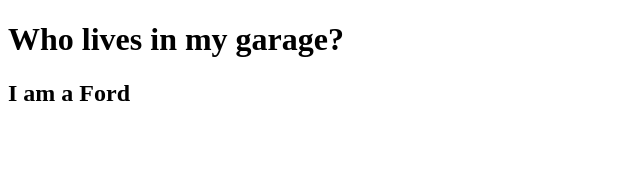
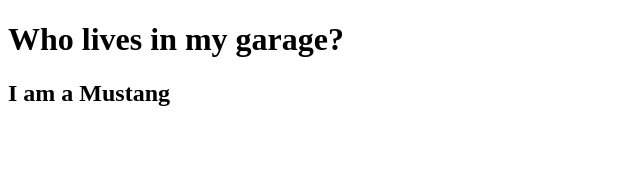
Before and after one commit to mmdmthr/learn-react, a React (Create React App) app: page / in a window 1280 px wide. Shown: the top 170 px of the page, without its empty margins (0-640 px from the left). Built offline with nearby package versions, Linux system fonts and the light colour scheme.

Commit message:
props pass data object

```diff
--- a/src/Car.js
+++ b/src/Car.js
@@ -1,5 +1,5 @@
 function Car(props) {
-    return <h2>I am a {props.brand}</h2>
+    return <h2>I am a {props.brand.model}</h2>
 }
 
 export default Car;
--- a/src/index.js
+++ b/src/index.js
@@ -3,11 +3,11 @@
 import Car from './Car';
 
 function Garage() {
-    const carName = "Ford"
+    const carInfo = { name: "Ford", model: "Mustang"};
     return (
         <>
             <h1>Who lives in my garage?</h1>
-            <Car brand={ carName }/>
+            <Car brand={ carInfo }/>
         </>
     )
 }
```
